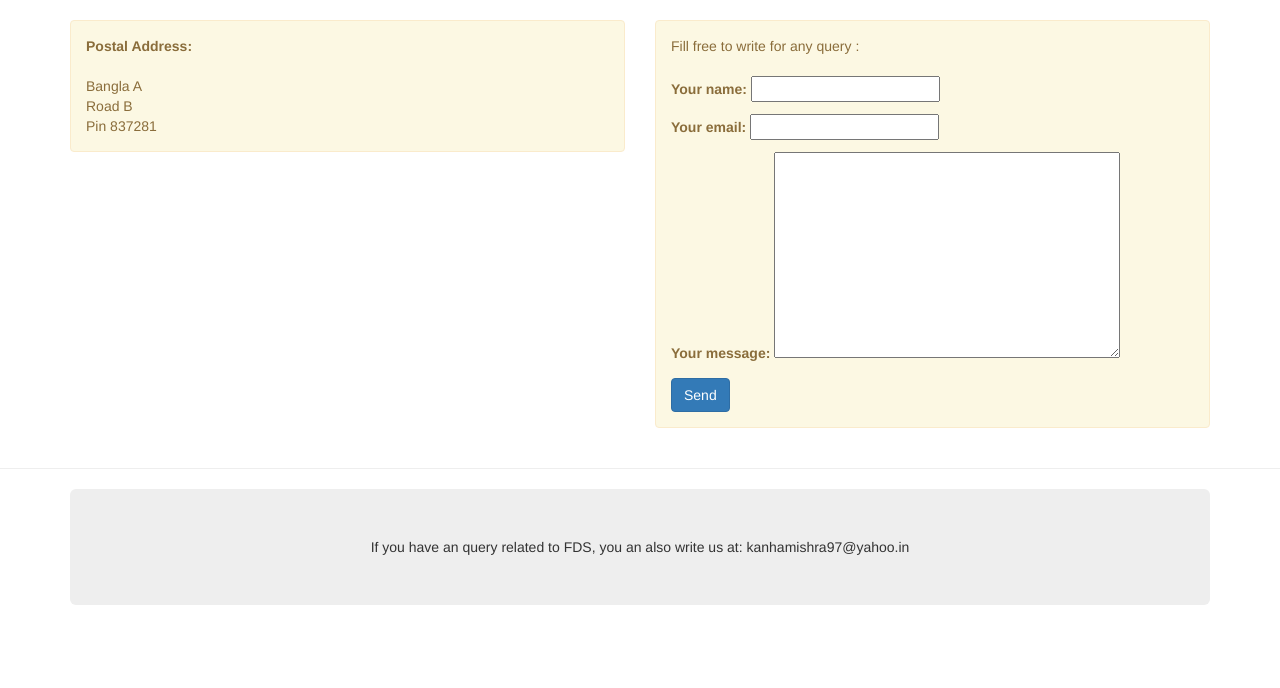
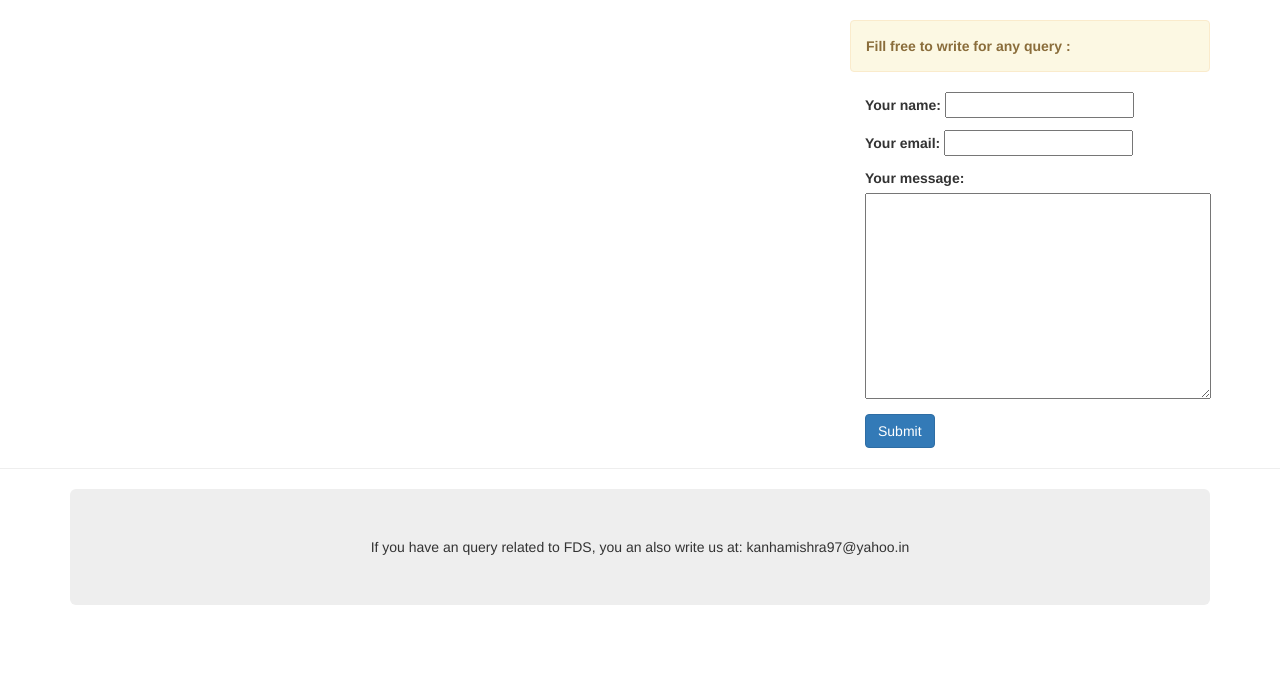
Before and after one commit to Marwari/FDS, a Django app: page /contact/ in a window 1280 px wide. Shown: the part 52-740 px from the top of the page. Run offline with Django 3.2, Linux system fonts and the light colour scheme; parts of the project's set-up code (start-up, migrations or seed data) failed here and were passed over; some libraries are stand-ins or nearby versions.

Commit message:
contact page modified

```diff
--- a/dashboard/templates/contact.html
+++ b/dashboard/templates/contact.html
@@ -6,28 +6,23 @@
         <title>Contact</title>
     </head>
     <body>
-{% if user.is_authenticated %}
+ {% if user.is_authenticated %}
         {% include "loggedin-navbar.html" %}
     {% else %}
         {% include "navbar.html" %}
-    {% endif %}    <div class="container">
-        <div class="row">
-        <div class="col-sm-6">
-            <div class="alert alert-warning">
-                <strong>Postal Address: </strong><br><br>
-                Bangla A<br>
-                Road B<br>
-                Pin 837281
-            </div>
-        </div>
-        <div class="col-xs-12 col-sm-6">
-            <div class="alert alert-warning">
-                <p>Fill free to write for any query :</p><br>
-
+    {% endif %}
+ <div class="container">
+        <div class="row ">
+            <div class="col-xs-4 col-sm-offset-8">
+             <div class="alert alert-warning">
+                <strong>Fill free to write for any query :</strong>
+             </div>
+             <div class="col-xs-12">
                     <form role="form" action="" method="post">
                     {% csrf_token %}
                         {{ form.as_p }}
-                    <button type="submit" class="btn btn-primary">Send</button>
+                    <button type="submit" class="btn btn-primary">Submit</button>
+
                     </form>
                     </div>
                 </div>
```
